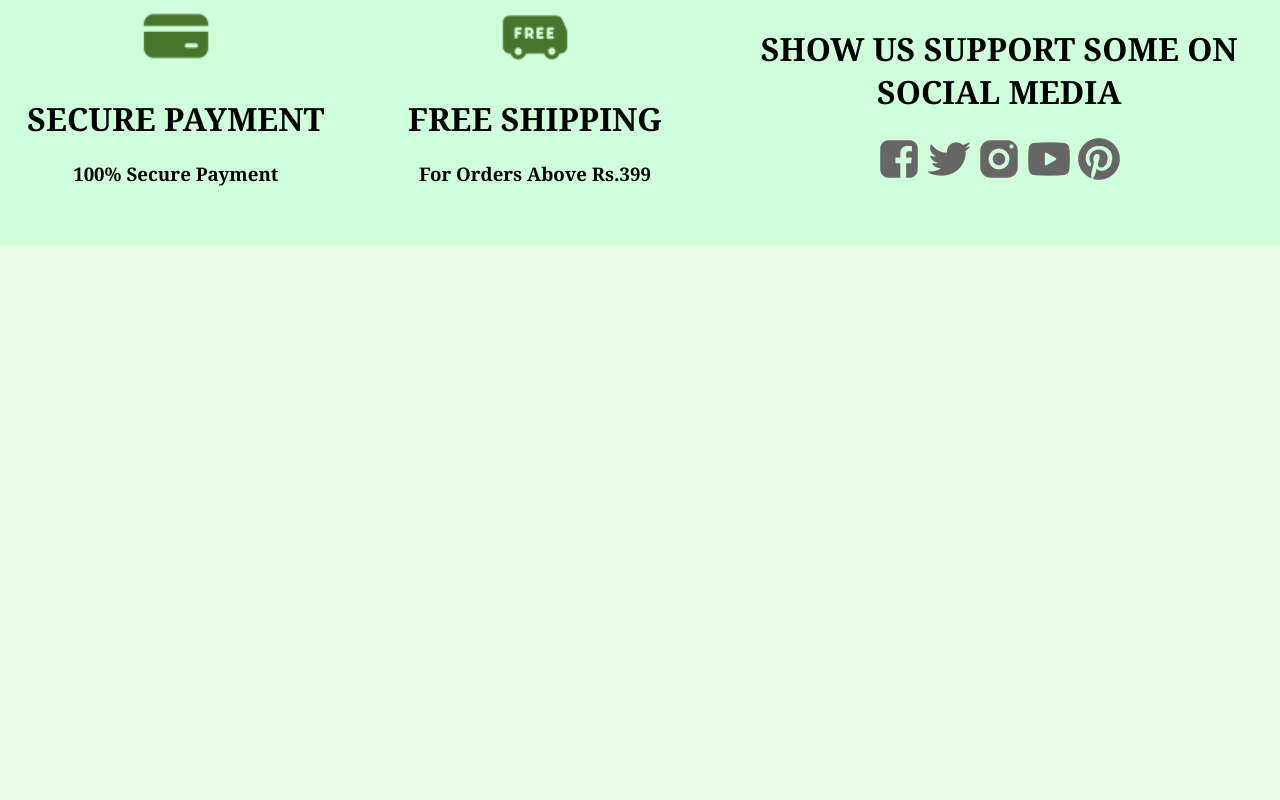
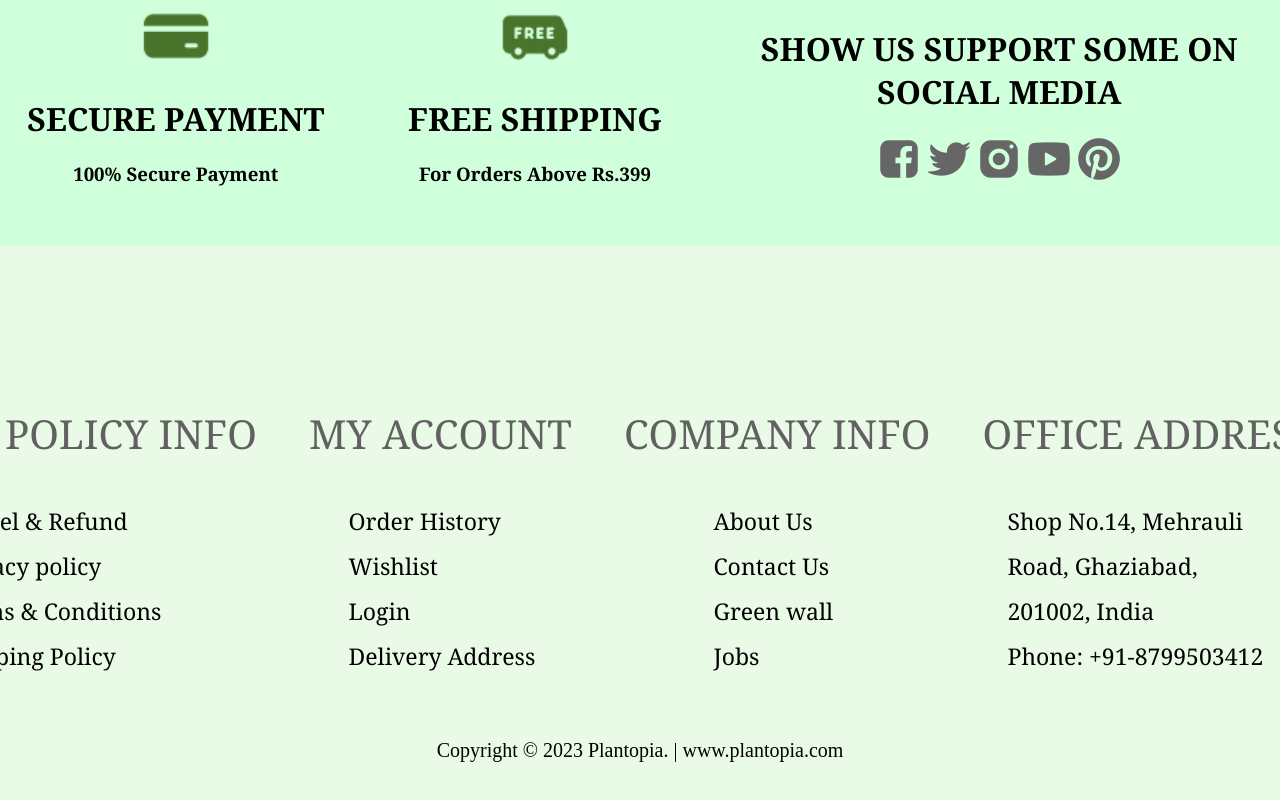
Before and after one commit to kushwahaPrashant24/Plantopiaaa, a React (Create React App) app in the folder plantopia-front/: page / in a window 1280 px wide. Shown: the part 2096-2896 px from the top of the page. Before the commit the page ends 2342 px from the top, so only its background shows below. Built offline with nearby package versions, Linux system fonts and the light colour scheme.

Commit message:
completed footer

```diff
--- a/plantopia-front/src/footer/footermain/footermain.css
+++ b/plantopia-front/src/footer/footermain/footermain.css
@@ -0,0 +1,78 @@
+#Footermain{
+    height: 460px;
+    width: 100vw;
+    margin-top: 120px;
+
+    display: flex;
+    align-items: center;
+    flex-direction: column;
+
+}
+
+#info{
+    width: 1350px;
+    height: 79px;
+
+
+
+}
+
+#info ul{
+    display: flex;
+    justify-content: space-between;
+    flex-direction: row;
+    list-style-type: none;
+    color: #616161;
+    font-size: 40px;
+    font-weight: 500;
+    font-family: Cambria, Cochin, Georgia, Times, 'Times New Roman', serif;
+}
+
+#info-two{
+    display: flex;
+    align-items: center;
+
+
+    gap: 6rem;
+    margin-top: 50px;
+}
+
+.Foot-data{
+
+    padding: 20px;
+
+
+}
+
+.Foot-data p{
+    font-family: Cambria, Cochin, Georgia, Times, 'Times New Roman', serif;
+    font-size: 23px;
+    margin-top: -10px;
+}
+
+
+#data-one{
+  height: 184px;
+  width: 266px;
+}
+
+#data-two{
+    height: 184px;
+    width: 229px;
+
+
+  }
+
+  #data-three{
+    height: 184px;
+    width: 158px;
+  }
+
+  #data-four{
+    height: 184px;
+    width: 326px;
+  }
+
+  #info-three{
+    height: 229px;
+  }
--- a/plantopia-front/src/footer/footermain/footermain.jsx
+++ b/plantopia-front/src/footer/footermain/footermain.jsx
@@ -1,11 +1,48 @@
 import React from "react";
-import '../footermain/footermain.css';
-
+import "../footermain/footermain.css";
 
 function Footermain() {
-    return  <div></div>
-
+  return (
+    <div id="Footermain">
+      <div id="info">
+        <ul>
+          <li>POLICY INFO</li>
+          <li>MY ACCOUNT</li>
+          <li>COMPANY INFO</li>
+          <li>OFFICE ADDRESS</li>
+        </ul>
+      </div>
+      <div id="info-two">
+        <div id="data-one" className="Foot-data">
+          <p>Cancel & Refund</p>
+          <p>Privacy policy</p>
+          <p>Terms & Conditions</p>
+          <p>Shipping Policy</p>
+        </div>
+        <div id="data-two" className="Foot-data">
+          <p>Order History</p>
+          <p>Wishlist</p>
+          <p>Login</p>
+          <p>Delivery Address</p>
+        </div>
+        <div id="data-three" className="Foot-data">
+          <p>About Us</p>
+          <p>Contact Us</p>
+          <p>Green wall</p>
+          <p>Jobs</p>
+        </div>
+        <div id="data-four" className="Foot-data">
+          <p>Shop No.14, Mehrauli</p>
+          <p> Road, Ghaziabad,</p>
+          <p>201002, India</p>
+          <p>Phone: +91-8799503412</p>
+        </div>
+      </div>
+      <div id="info-three">
+    <p>Copyright © 2023 Plantopia. | www.plantopia.com</p>
+      </div>
+    </div>
+  );
 }
 
-
 export default Footermain;
```
